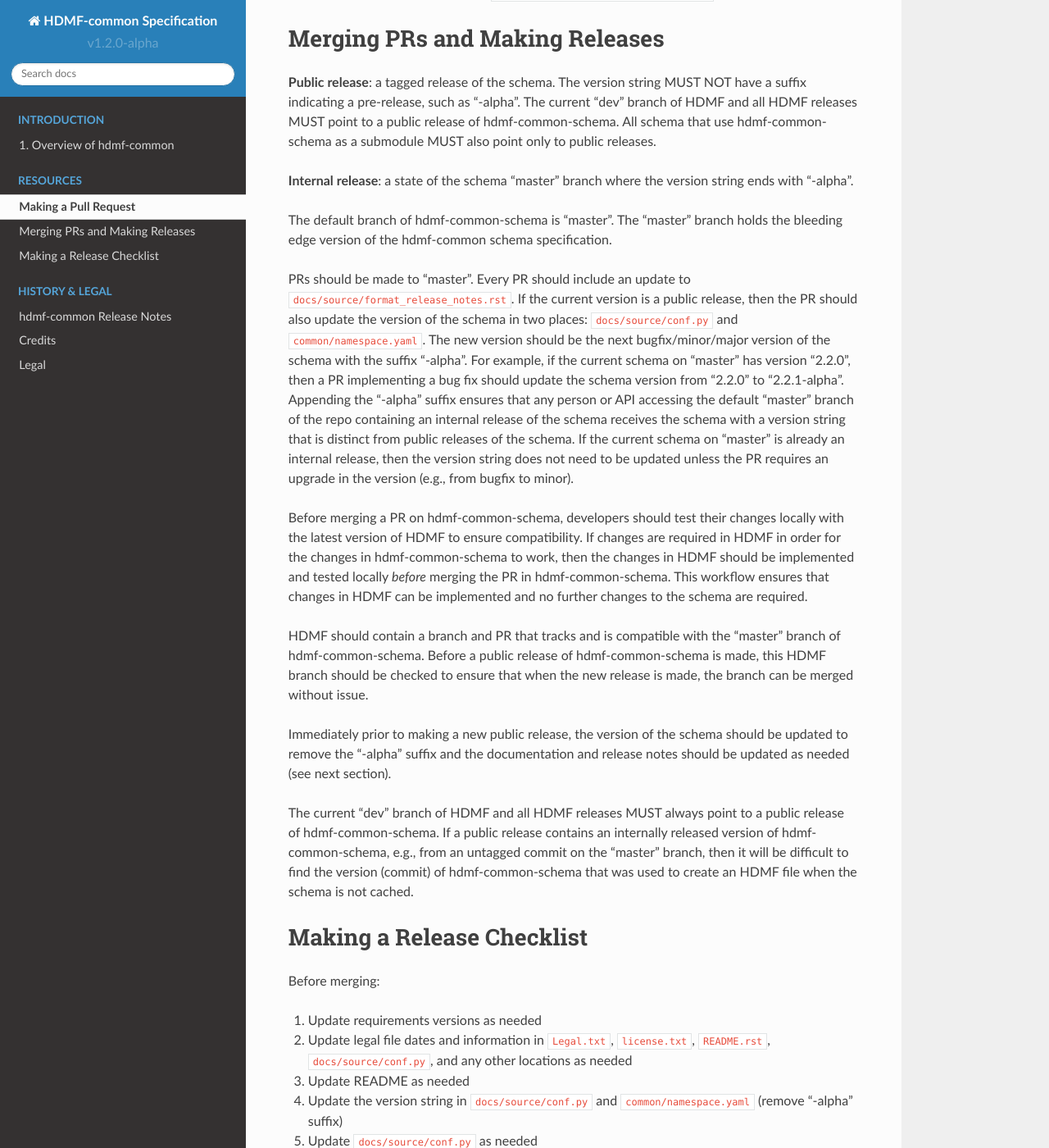
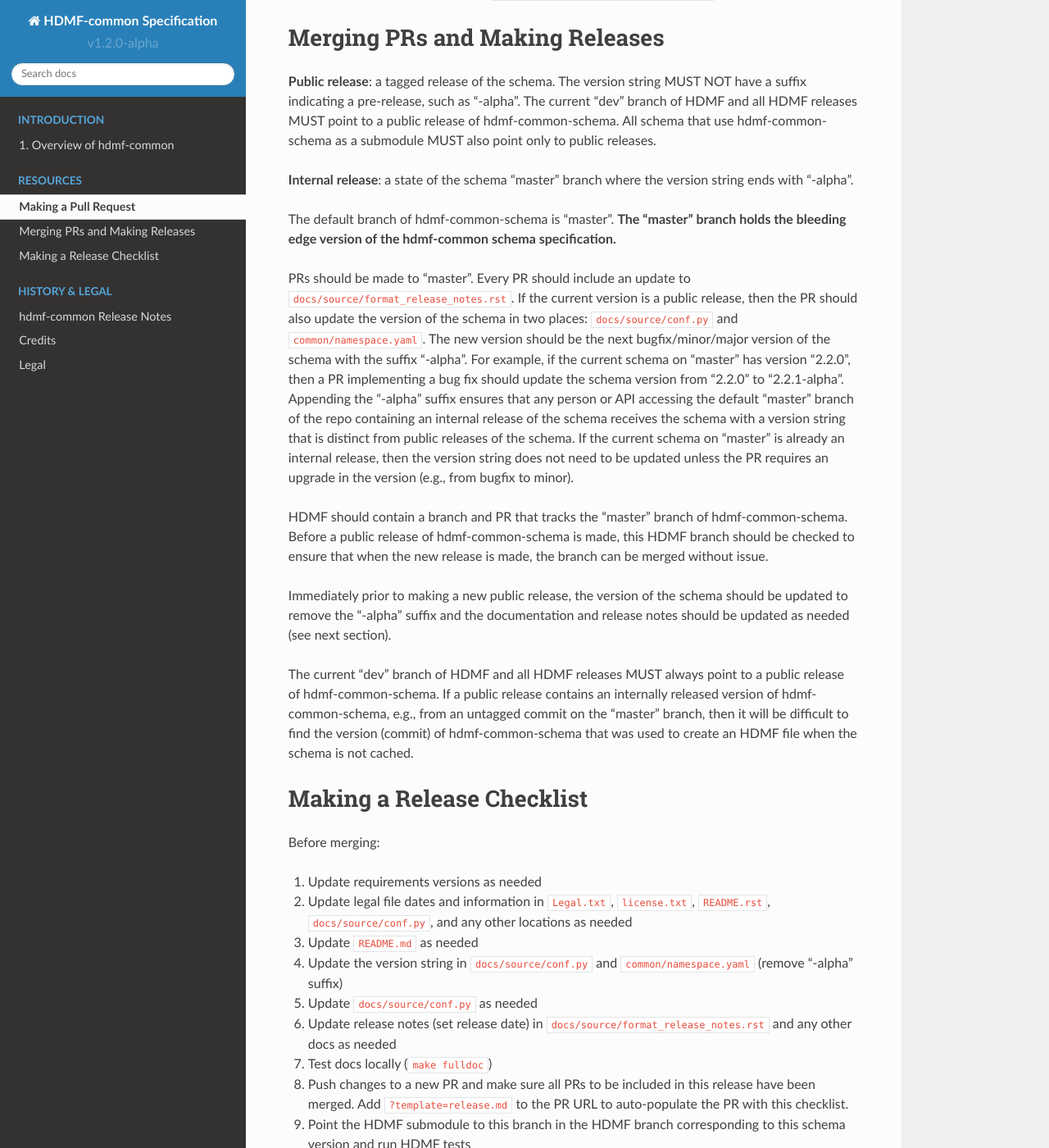
Before and after one commit to hdmf-dev/hdmf-common-schema, a Sphinx documentation site: the page built from docs/source/software_process.rst, in a window 1280 px wide and 1400 px high, scrolled down 447 px. Shown: the whole window at 82% size. Built offline with Sphinx 7.4.7 and the Read the Docs theme 2.0.0, drawn with Linux system fonts in a browser that asks for light colours; some of the changed text lies outside the part shown.

Commit message:
Fix links in software process and remove unnecessary step (#30)
* Fix links

* Remove process of confirming schema changes in HDMF before commit

* Clean up PR template

* Add summary section to PR template

* Fix formatting

* Update release PR template formatting

```diff
--- a/docs/source/software_process.rst
+++ b/docs/source/software_process.rst
@@ -23,8 +26,8 @@
 
 **Internal release**: a state of the schema "master" branch where the version string ends with "-alpha".
 
-The default branch of hdmf-common-schema is "master". The "master" branch holds the bleeding edge version of
-the hdmf-common schema specification.
+The default branch of hdmf-common-schema is "master". **The "master" branch holds the bleeding edge version of
+the hdmf-common schema specification.**
 
 PRs should be made to "master". Every PR should include an update to ``docs/source/format_release_notes.rst``.
 If the current version is a public release, then the PR should also update the version of the schema in two places:
@@ -36,12 +39,7 @@
 current schema on "master" is already an internal release, then the version string does not need to be updated unless
 the PR requires an upgrade in the version (e.g., from bugfix to minor).
 
-Before merging a PR on hdmf-common-schema, developers should test their changes locally with the latest version of HDMF
-to ensure compatibility. If changes are required in HDMF in order for the changes in hdmf-common-schema to work, then
-the changes in HDMF should be implemented and tested locally *before* merging the PR in hdmf-common-schema. This
-workflow ensures that changes in HDMF can be implemented and no further changes to the schema are required.
-
-HDMF should contain a branch and PR that tracks and is compatible with the "master" branch of hdmf-common-schema. Before
+HDMF should contain a branch and PR that tracks the "master" branch of hdmf-common-schema. Before
 a public release of hdmf-common-schema is made, this HDMF branch should be checked to ensure that when the new release
 is made, the branch can be merged without issue.
 
@@ -61,7 +59,7 @@
 1. Update requirements versions as needed
 2. Update legal file dates and information in ``Legal.txt``, ``license.txt``, ``README.rst``, ``docs/source/conf.py``,
    and any other locations as needed
-3. Update README as needed
+3. Update ``README.md`` as needed
 4. Update the version string in ``docs/source/conf.py`` and ``common/namespace.yaml`` (remove "-alpha" suffix)
 5. Update ``docs/source/conf.py`` as needed
 6. Update release notes (set release date) in ``docs/source/format_release_notes.rst`` and any other docs as needed
@@ -77,6 +75,8 @@
 1. Create release on GitHub releases page with release notes
 2. Check that the readthedocs "latest" and "stable" builds run and succeed
 
-This is also in ``.github/PULL_REQUEST_TEMPLATE/release-pr.md``.
+This checklist can also be found in the `GitHub release PR template`_.
 
 The time between merging this PR and creating a new public release should be minimized.
+
+.. _`GitHub release PR template`: https://github.com/hdmf-dev/hdmf-common-schema/blob/master/.github/PULL_REQUEST_TEMPLATE/release.md
```
Also changed, not shown: other parts of docs/source/software_process.rst (+4 -1 lines), .github/PULL_REQUEST_TEMPLATE.md, .github/PULL_REQUEST_TEMPLATE/release.md.
